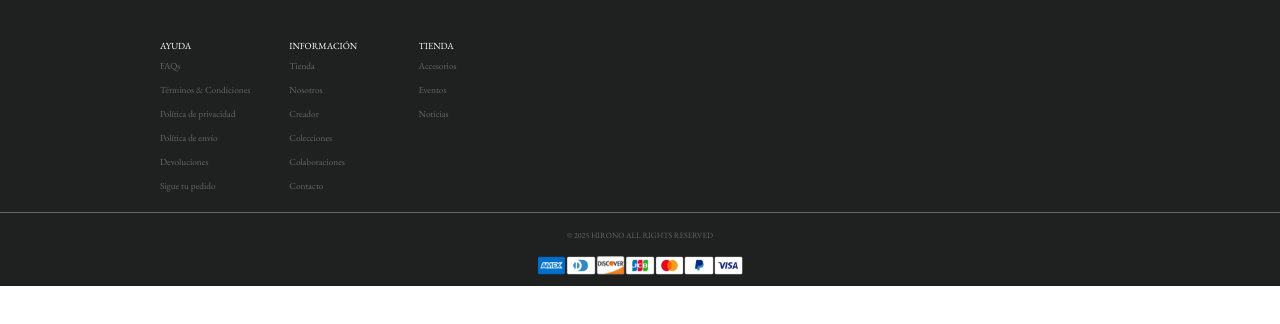
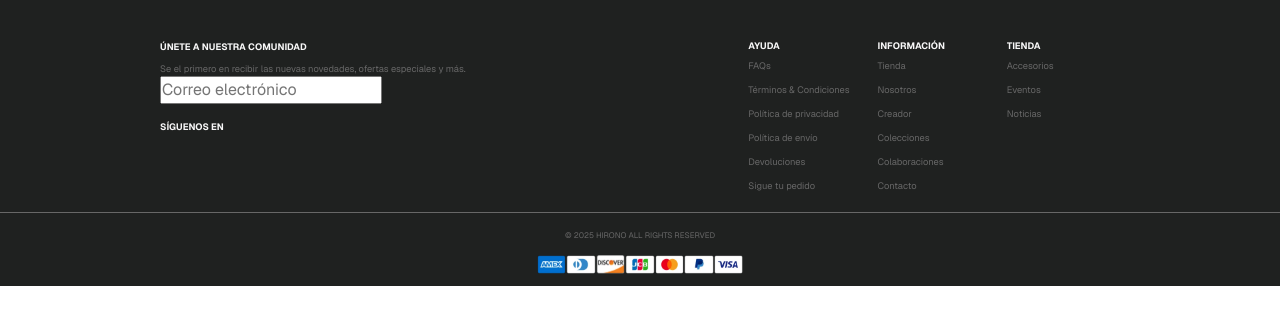
Before and after one commit to almu-is-githubing/MWHE_FINAL, a plain HTML site: page Homepage.html in a window 1280 px wide. Drawn offline with nearby package versions, Linux system fonts and the light colour scheme.

Commit message:
Footer_version_2

```diff
--- a/Homepage.html
+++ b/Homepage.html
@@ -60,6 +60,15 @@
         <!-- FOOTER -->
         <footer class="footer_footerContainer">
             <div class="footer_mainInfo">
+                <div class="footer_chatContainer">
+                    <div class="footer_title">ÚNETE A NUESTRA COMUNIDAD</div>
+                    <div class="footer_desc"> Se el primero en recibir las nuevas
+                    novedades, ofertas especiales y más.</div>
+                    <span class="footer_chatInput">
+                        <input placeholder="Correo electrónico" type="text">
+                    </span>
+                    <div class="footer_socialTitle">SÍGUENOS EN</div>
+                </div>
                 <div class="footer_menuBloque">
                     <div class="footer_menuListItem">
                         <div class="footer_menuTitleBlock">
--- a/css/Homepage.css
+++ b/css/Homepage.css
@@ -1,16 +1,15 @@
 
 /* <!-- GOOGLE FONTS------ --> */
 /* @import url('https://fonts.googleapis.com/css2?family=Inter:wght@400;600&display=swap'); */
-@import url('https://fonts.googleapis.com/css2?family=EB+Garamond:ital,wght@0,400..800;1,400..800&display=swap');
+@import url('https://fonts.googleapis.com/css2?family=Geist:wght@100..900&display=swap');
 
 /* VARIABLES DE COLORES */
 :root {
-    --dark__pink: #B74140;
-    --pink: #FA6674;
-    --light__pink: #FCB6BC;
-    --white: #FDFFFE;
-    --beige: #FBE9CB;
-    --caramel: #F0BF87;
+    --mustard: #E4B352;
+    --orange: #E19600;
+    --white: #F8F8F8;
+    --grey: #DBDBDB;
+    --black: #1F2120;
 }
 
 
@@ -20,13 +19,37 @@
     margin: 0;
     padding: 0;
     box-sizing: border-box;
-    font-family: "EB Garamond", serif;
+    font-family: "Geist", serif;
     scroll-behavior: smooth;
 }
 
 /* FOOTER */
 .footer_footerContainer {
     background-color: #1F2120;
+}
+
+.footer_title,
+.footer_socialTitle {
+    color: var(--white);
+    font-size: .73vw;
+    font-weight: 700;
+}
+
+.footer_desc {
+    color: #676767;
+    margin-top: .625vw;
+    font-size: .73vw;
+}
+
+.footer_chatInput {
+    margin-top: .625vw;
+    width: 22.13542vw;
+    height: 1.97917vw;
+    background: var(--white);
+}
+
+.footer_socialTitle {
+    margin-top: 1.25vw;
 }
 
 .footer_mainInfo {
@@ -47,10 +70,11 @@
 }
 
 .footer_menuTitle {
-    color: #fff;
+    color: var(--white);
     overflow: hidden;
     white-space: nowrap;
     font-size: .72917vw;
+    font-weight: 700;
     line-height: .9375vw;
 }
 
```
